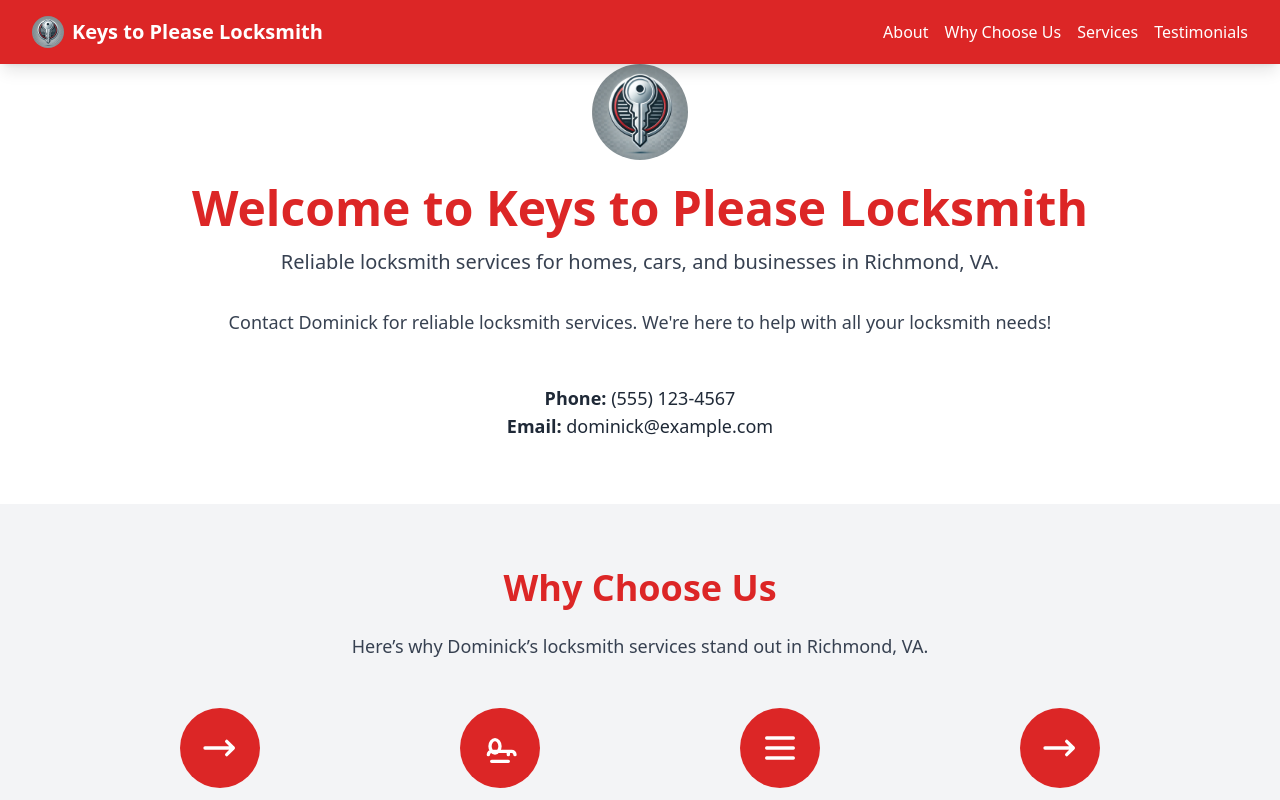
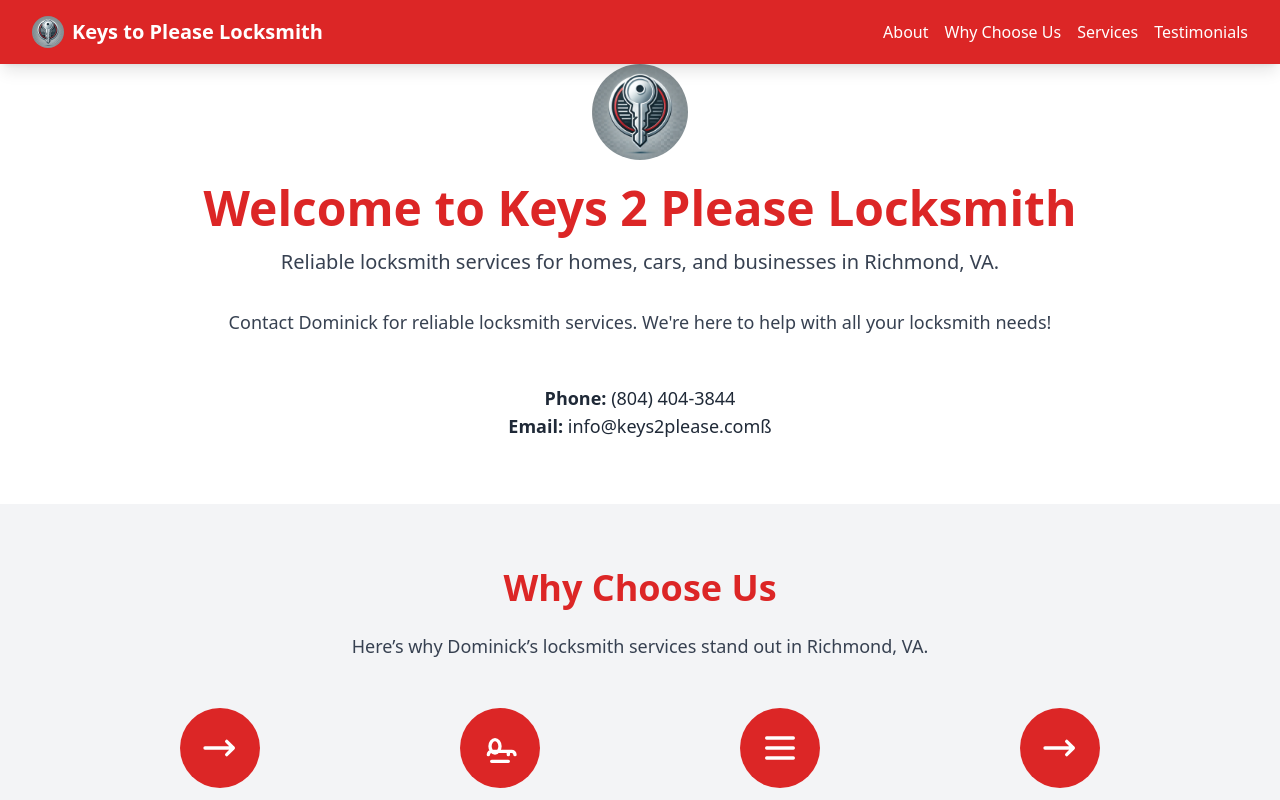
Before and after one commit to rathianmol/dominick_locksmith, a React (Vite) app: page / in a window 1280 px wide. Shown: the top 800 px of the page. Built offline with nearby package versions, Linux system fonts and the light colour scheme.

Commit message:
Changing business name from Keys to Please to Keys 2 Please.

```diff
--- a/index.html
+++ b/index.html
@@ -5,7 +5,7 @@
     <link rel="icon" type="image/png" href="/src/assets/keysToPleaseLogoPro.png" />
     <meta name="viewport" content="width=device-width, initial-scale=1.0" />
     <script src="https://cdn.tailwindcss.com"></script>
-    <title>Keys to Please Locksmith</title>
+    <title>Keys 2 Please Locksmith</title>
   </head>
   <body>
     <div id="root"></div>
--- a/src/components/Footer.jsx
+++ b/src/components/Footer.jsx
@@ -5,7 +5,7 @@ export default function Footer() {
     <footer className="bg-red-600 text-white py-8">
       <div className="max-w-7xl mx-auto px-6 flex flex-col sm:flex-row justify-between items-center">
         <p className="text-sm text-center sm:text-left">
-          © 2024 Keys to Please Locksmith. All rights reserved.
+          © 2024 Keys 2 Please Locksmith. All rights reserved.
         </p>
         <div className="flex space-x-6 mt-4 sm:mt-0">
           <Link to="hero" smooth={true} duration={500} className="hover:text-gray-200 transition cursor-pointer">
--- a/src/components/Hero.jsx
+++ b/src/components/Hero.jsx
@@ -9,13 +9,13 @@ export default function Hero() {
       {/* Logo */}
       <img
         src={Logo}
-        alt="Keys to Please Locksmith Logo - Reliable Locksmith in Richmond"
+        alt="Keys 2 Please Locksmith Logo - Reliable Locksmith in Richmond"
         className="h-20 w-20 sm:h-24 sm:w-24 mb-6 rounded-full"
       />
 
       {/* Main Heading */}
       <h1 className="text-3xl sm:text-5xl font-bold text-red-600 mb-4">
-        Welcome to Keys to Please Locksmith
+        Welcome to Keys 2 Please Locksmith
       </h1>
 
       {/* Subheading */}
@@ -31,7 +31,7 @@ export default function Hero() {
           <p className="text-gray-800 text-lg">
             <strong>Phone:</strong>{" "}
             <a href="tel:5551234567" className="hover:text-red-600">
-              (555) 123-4567
+              (804) 404-3844
             </a>
             <br />
             <strong>Email:</strong>{" "}
@@ -39,7 +39,7 @@ export default function Hero() {
               href="mailto:dominick@example.com"
               className="hover:text-red-600"
             >
-              dominick@example.com
+              info@keys2please.comß
             </a>
           </p>
 
@@ -48,7 +48,7 @@ export default function Hero() {
             {JSON.stringify({
               "@context": "https://schema.org",
               "@type": "LocalBusiness",
-              "name": "Keys to Please Locksmith",
+              "name": "Keys 2 Please Locksmith",
               "address": {
                 "@type": "PostalAddress",
                 "addressLocality": "Richmond",
@@ -56,11 +56,11 @@ export default function Hero() {
                 "postalCode": "23220",
                 "addressCountry": "US",
               },
-              "telephone": "+15551234567",
-              "email": "dominick@example.com",
-              "url": "https://www.keystoplease.com",
+              "telephone": "+18044043844",
+              "email": "info@keys2please.com",
+              "url": "https://www.keys2please.com",
               "openingHours": "Mo-Su 08:00-20:00",
-              "image": "https://www.keystoplease.com/keysToPleaseLogoPro.png",
+              "image": "https://www.keys2please.com/keysToPleaseLogoPro.png",
             })}
           </script>
         </div>
```
